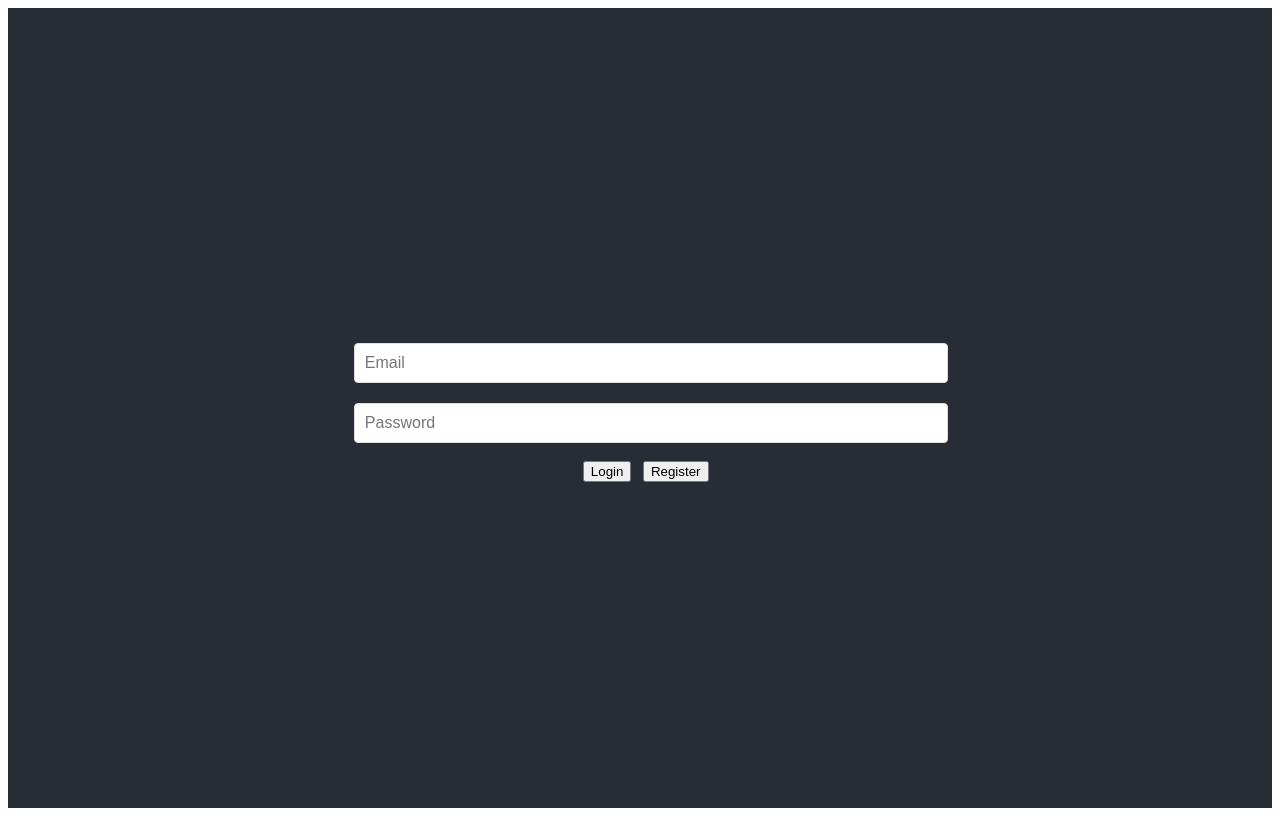
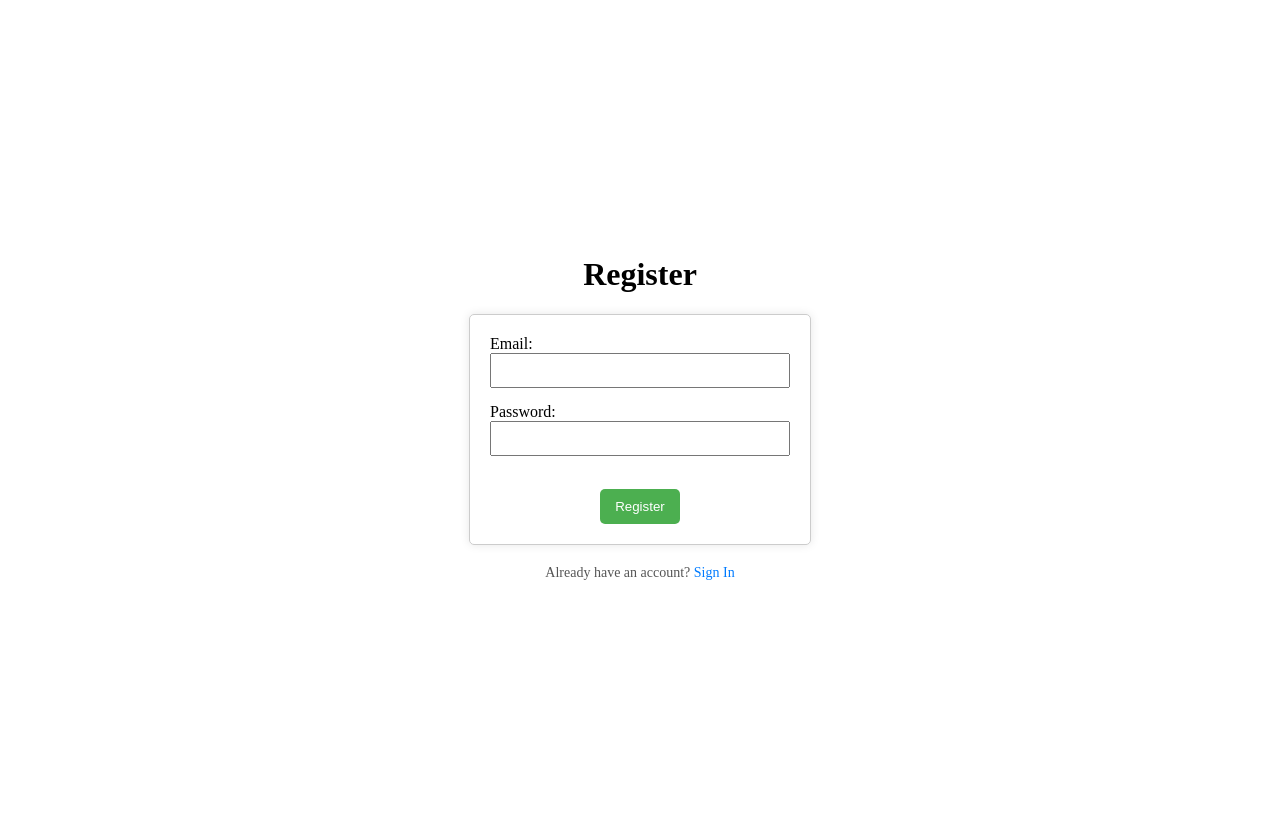
Before and after one commit to sinaghabeli/FWK22-Grupp3-Frontend-Authorization, a React (Create React App) app: page / in a window 1280 px wide. Built offline with nearby package versions, Linux system fonts and the light colour scheme.

Commit message:
Routes & Pages added

```diff
--- a/package.json
+++ b/package.json
@@ -15,7 +15,8 @@
   "license": "ISC",
   "dependencies": {
     "react": "^18.2.0",
-    "react-dom": "^18.2.0"
+    "react-dom": "^18.2.0",
+    "react-router-dom": "^6.17.0"
   },
   "devDependencies": {
     "@babel/plugin-proposal-private-property-in-object": "^7.21.11",
--- a/src/App.js
+++ b/src/App.js
@@ -1,116 +1,21 @@
-import React, { useState } from "react";
+import RegisterForm from "./pages//RegisterForm";
+import LoginForm from "./pages/LoginForm";
+import UserPage from "./pages/UserPage";
+import { BrowserRouter as Router, Routes, Route } from "react-router-dom";
+
 import "./App.css";
 
 function App() {
-  const [email, setEmail] = useState("");
-  const [password, setPassword] = useState("");
-  const [data, setData] = useState(null);
-  const [isAuthenticated, setAuthenticated] = useState(false);
-
-  const handleLogin = async () => {
-    try {
-      const response = await fetch("auth/login", {
-        method: "POST",
-        headers: { "Content-Type": "application/json" },
-        body: JSON.stringify({ email, password }),
-      });
-
-      if (!response.ok) {
-        throw new Error("Login failed");
-      }
-
-      const result = await response.json();
-      localStorage.setItem("access_token", result.token);
-      setAuthenticated(true);
-    } catch (error) {
-      alert(error.message || "Login failed!");
-    }
-  };
-
-  const handleRegister = async () => {
-    try {
-      const response = await fetch("auth/register", {
-        method: "POST",
-        headers: { "Content-Type": "application/json" },
-        body: JSON.stringify({ email, password }),
-      });
-
-      if (!response.ok) {
-        throw new Error("Registration failed");
-      }
-
-      alert("Registration successful! You can now login.");
-    } catch (error) {
-      alert(error.message || "Registration failed!");
-    }
-  };
-
-  const handleLogout = () => {
-    localStorage.removeItem("access_token");
-    setAuthenticated(false);
-    setData(null);
-  };
-
-  const fetchData = async () => {
-    try {
-      const token = localStorage.getItem("access_token");
-      const response = await fetch("data", {
-        headers: { Authorization: `Bearer ${token}` },
-      });
-
-      if (!response.ok) {
-        if (response.status === 401) {
-          handleLogout();
-          alert("Session expired. Please login again.");
-          return;
-        }
-        throw new Error("Failed to fetch data from backend");
-      }
-
-      const result = await response.json();
-      setData(result.data);
-    } catch (error) {
-      alert(error.message || "Failed to fetch data");
-    }
-  };
-
   return (
     <div className="App">
-      <header className="App-header">
-        {isAuthenticated ? (
-          <>
-            {data ? (
-              <p>{data}</p>
-            ) : (
-              <button onClick={fetchData}>Fetch Data</button>
-            )}
-            <button onClick={handleLogout}>Logout</button>
-          </>
-        ) : (
-          <div className="auth-container">
-            <input
-              type="email"
-              value={email}
-              onChange={(e) => setEmail(e.target.value)}
-              placeholder="Email"
-              className="input-field"
-            />
-            <input
-              type="password"
-              value={password}
-              onChange={(e) => setPassword(e.target.value)}
-              placeholder="Password"
-              className="input-field"
-            />
-            <button onClick={handleLogin} className="auth-button">
-              Login
-            </button>
-            <button onClick={handleRegister} className="auth-button">
-              Register
-            </button>
-          </div>
-        )}
-      </header>
+      <Router>
+        <Routes>
+          <Route path="/" element={<RegisterForm />} />
+          <Route path="/login" element={<LoginForm />} />
+          <Route path="/userpage" element={<UserPage />} />
+          <Route path="*" element={<h1>Page not found 404</h1>} />
+        </Routes>
+      </Router>
     </div>
   );
 }
--- /dev/null
+++ b/src/pages/LoginForm.js
@@ -0,0 +1,11 @@
+import React from "react";
+
+function LoginForm() {
+  return (
+    <div>
+      <h1>Login Page</h1>
+    </div>
+  );
+}
+
+export default LoginForm;
--- /dev/null
+++ b/src/pages/RegisterForm.js
@@ -0,0 +1,57 @@
+import React, { useState } from "react";
+import { Link } from "react-router-dom";
+
+import "./register.css";
+
+function RegisterForm() {
+  const [formData, setFormData] = useState({
+    username: "",
+    email: "",
+    password: "",
+  });
+
+  const handleInputChange = (e) => {
+    const { name, value } = e.target;
+    setFormData({ ...formData, [name]: value });
+  };
+
+  const handleSubmit = (e) => {
+    e.preventDefault();
+    console.log("Form submitted:", formData);
+  };
+  return (
+    <div className="register-container">
+      <h1>Register</h1>
+      <form className="register-form" onSubmit={handleSubmit}>
+        <label>
+          Email:
+          <input
+            type="email"
+            name="email"
+            value={formData.email}
+            onChange={handleInputChange}
+          />
+        </label>
+
+        <label>
+          Password:
+          <input
+            type="password"
+            name="password"
+            value={formData.password}
+            onChange={handleInputChange}
+          />
+        </label>
+
+        <br />
+
+        <button type="submit">Register</button>
+      </form>
+      <div className="sign-in-link">
+        Already have an account? <Link to="/login">Sign In</Link>
+      </div>
+    </div>
+  );
+}
+
+export default RegisterForm;
--- /dev/null
+++ b/src/pages/UserPage.js
@@ -0,0 +1,11 @@
+import React from "react";
+
+function UserPage() {
+  return (
+    <div>
+      <h1>User Page</h1>
+    </div>
+  );
+}
+
+export default UserPage;
--- /dev/null
+++ b/src/pages/register.css
@@ -0,0 +1,57 @@
+.register-container {
+  display: flex;
+  flex-direction: column;
+  align-items: center;
+  justify-content: center;
+  height: 100vh;
+}
+
+.register-form {
+  max-width: 300px;
+  width: 100%;
+  padding: 20px;
+  border: 1px solid #ccc;
+  border-radius: 5px;
+  box-shadow: 0 0 10px rgba(0, 0, 0, 0.1);
+  margin-bottom: 20px;
+}
+
+label {
+  text-align: left;
+  display: block;
+  margin-bottom: 5px;
+}
+
+input {
+  width: 100%;
+  padding: 8px;
+  margin-bottom: 10px;
+  box-sizing: border-box;
+}
+
+button {
+  background-color: #4caf50;
+  color: white;
+  padding: 10px 15px;
+  border: none;
+  border-radius: 5px;
+  cursor: pointer;
+}
+
+button:hover {
+  background-color: #45a049;
+}
+
+.sign-in-link {
+  font-size: 14px;
+  color: #555;
+}
+
+.sign-in-link a {
+  color: #007bff;
+  text-decoration: none;
+}
+
+.sign-in-link a:hover {
+  text-decoration: underline;
+}
```
Also changed, not shown: 1 other file (tests, documents, lock files or other folders).
